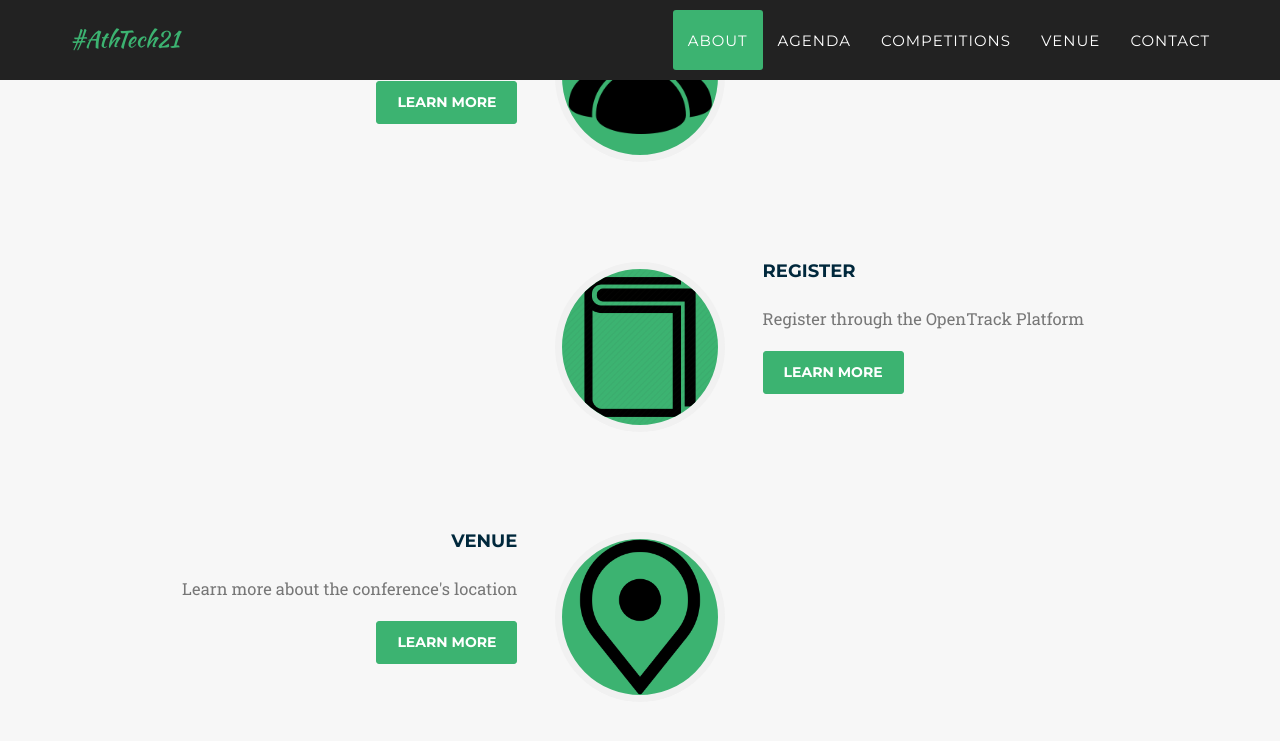
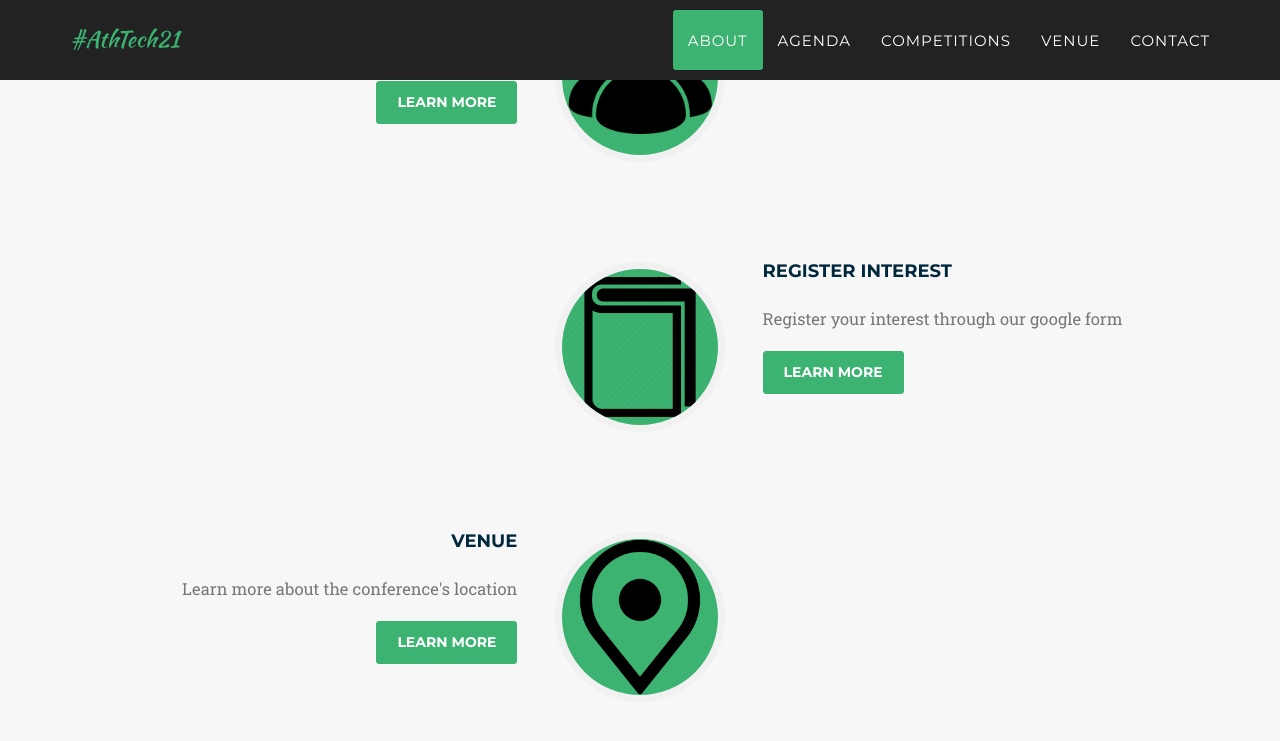
Before and after one commit to openath/athtech, a Jekyll site: the page built from _2021_pages/index.html, in a window 1280 px wide and 900 px high, scrolled down 2419 px. Shown: the top 741 px of the window. Built offline with Jekyll 4.4.1, drawn with Linux system fonts in a browser that asks for light colours; some web fonts are replaced.

Commit message:
Registration form linked to homepage

```diff
--- a/_data/twenty_21/home_about_data.yml
+++ b/_data/twenty_21/home_about_data.yml
@@ -18,8 +18,8 @@
 
 - inverted: timeline-inverted
   img: booklet-icon.png
-  name: Register
-  info: Register through the OpenTrack Platform
+  name: Register interest
+  info: Register your interest through our google form
   link: /2021/register
 
 - inverted:
--- a/_includes/2018_data/intro.html
+++ b/_includes/2018_data/intro.html
@@ -40,7 +40,10 @@
 
                 <div class="video"><img src="../css/2018_style/img/athtech17.jpg" alt="Session during AthTech in 2017"></div>
             -->
+
+            <!--
                  <center><a href="/about#register" class="page-scroll btn btn-xl">Registration Open</a></center>
             </div>
+            -->
         </div>
     </section>
```
